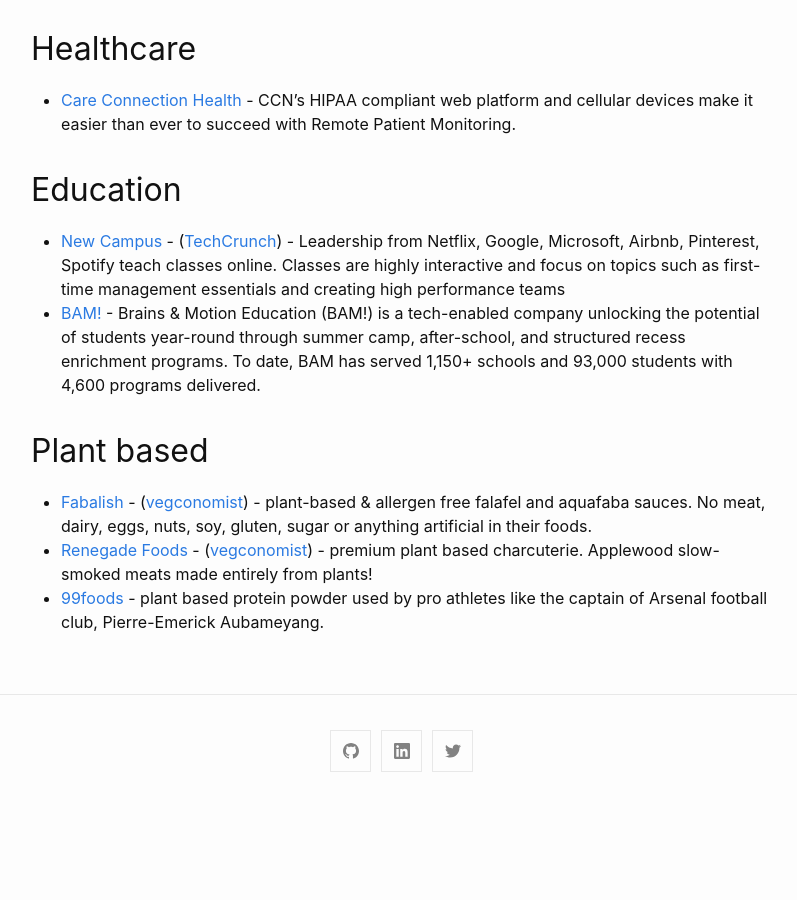
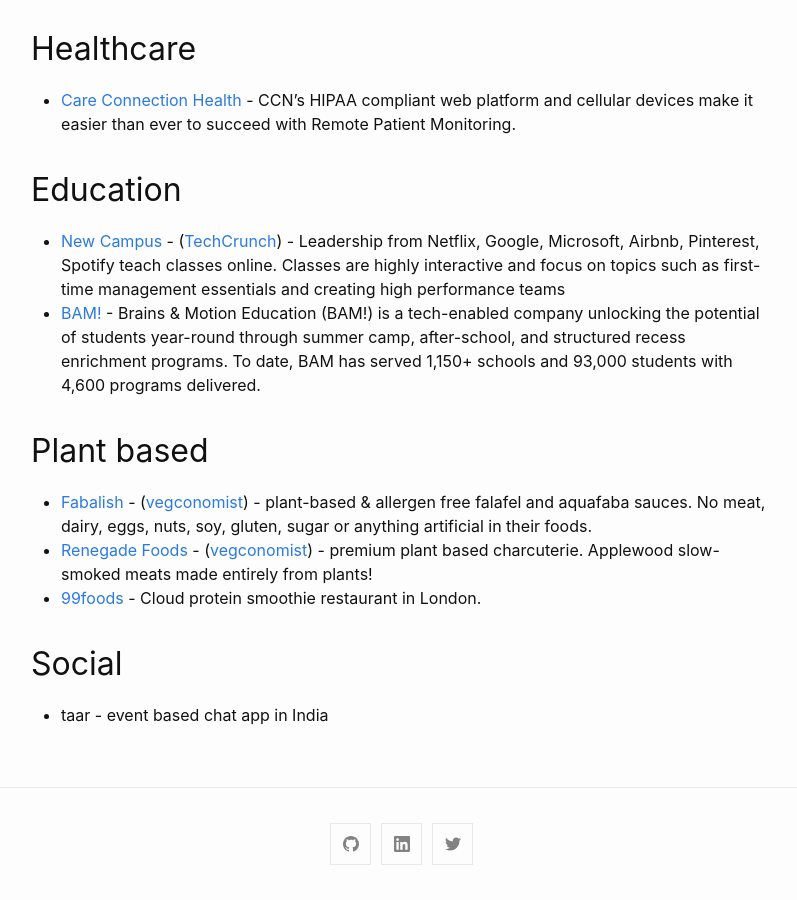
Before and after one commit to katpavan/katpavan.github.io, a Jekyll site: the page built from index.md, in a window 1280 px wide and 900 px high, scrolled down 709 px. Shown: the whole window, without its empty margins (239-1036 px from the left). Built offline with Jekyll 4.4.1, drawn with Linux system fonts in a browser that asks for light colours; before the commit the page ends 1516 px from its top, so only the background shows below that.

Commit message:
Update index.md

```diff
--- a/index.md
+++ b/index.md
@@ -45,8 +45,8 @@
 
 - [Fabalish](https://www.fabalish.com) - ([vegconomist](https://vegconomist.com/food-and-beverage/egg-alternatives/crafty-counter-fabalish-first-ever-vegan-deviled-eggs/)) - plant-based & allergen free falafel and aquafaba sauces. No meat, dairy, eggs, nuts, soy, gluten, sugar or anything artificial in their foods.
 - [Renegade Foods](https://renegadefoods.com/) - ([vegconomist](https://vegconomist.com/company-news/renegade-foods-triples-production-capabilities/)) - premium plant based charcuterie. Applewood slow-smoked meats made entirely from plants!
-- [99foods](https://99foods.io/) - plant based protein powder used by pro athletes like the captain of Arsenal football club, Pierre-Emerick Aubameyang.
+- [99foods](https://99foods.io/) - Cloud protein smoothie restaurant in London.
 
-<!---
-- [Araavly](#)
--->
+## Social
+
+- taar - event based chat app in India
```
